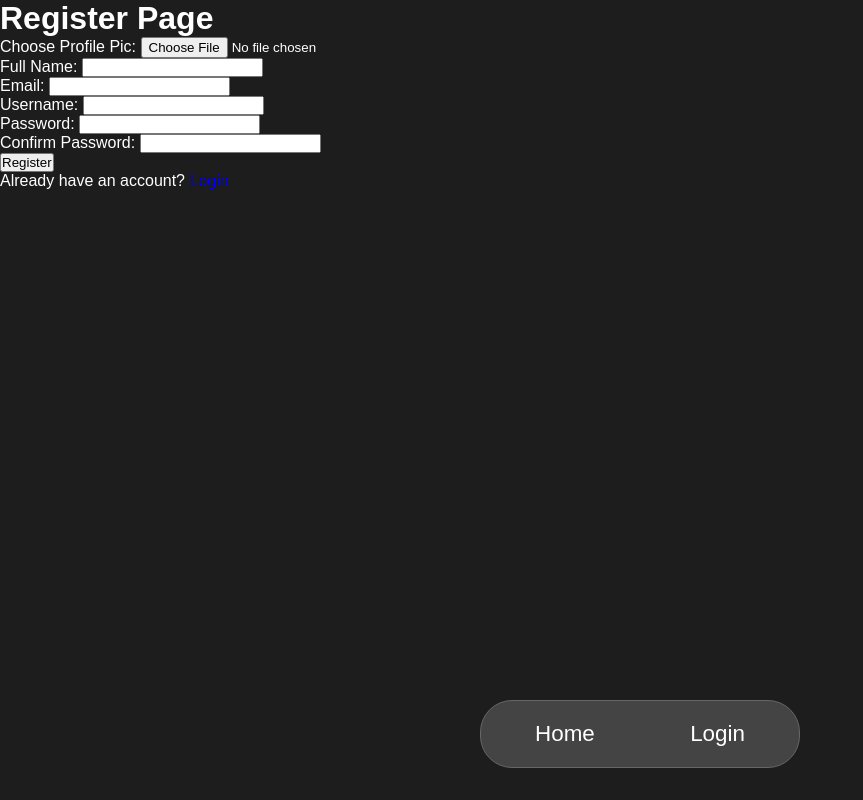
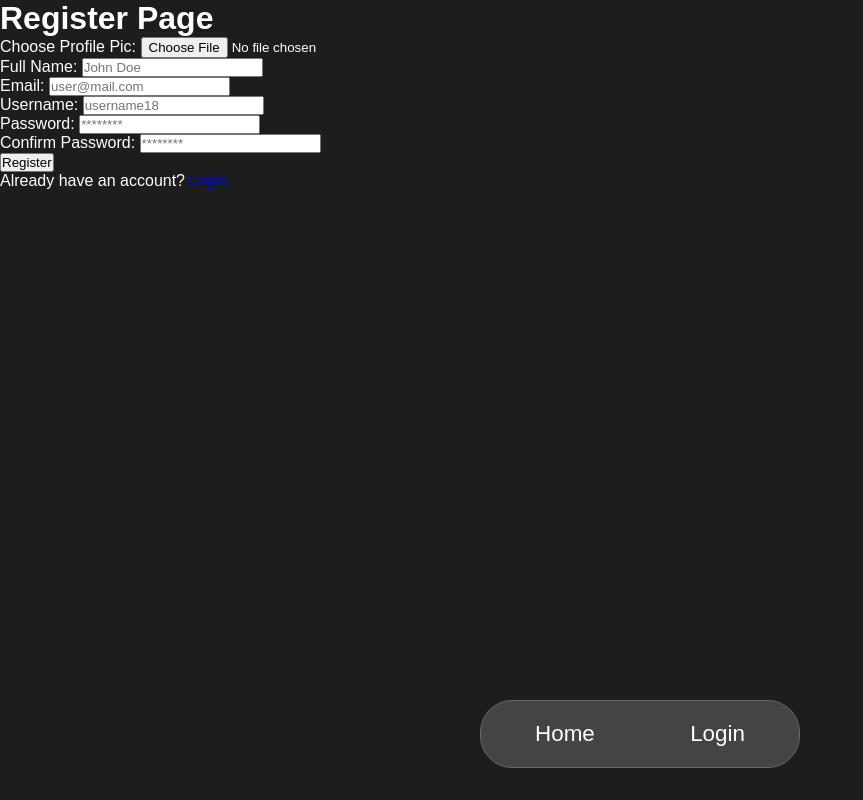
Before and after one commit to Pardeep-Shyoran/Lite-Insta, a React (Vite) app in the folder Frontend/: page /register in a window 1280 px wide. Shown: the whole page, without its empty margins (0-863 px from the left). Built offline with nearby package versions, Linux system fonts and the light colour scheme; no server answers; a web font is replaced by a local one.

Commit message:
Register page validation added

```diff
--- a/Frontend/src/pages/Register/Register.jsx
+++ b/Frontend/src/pages/Register/Register.jsx
@@ -3,13 +3,12 @@ import { useForm } from "react-hook-form";
 import { useEffect, useState } from "react";
 import { Link, useNavigate } from "react-router-dom";
 import { useDispatch, useSelector } from "react-redux";
-import { toast } from "react-toastify"
+import { toast } from "react-toastify";
 import { nanoid } from "@reduxjs/toolkit";
 import { registerUser } from "../../features/Auth/authActions";
 import styles from "./Register.module.css";
 
 const Register = () => {
-
   const navigate = useNavigate();
   const dispatch = useDispatch();
 
@@ -17,10 +16,15 @@ const Register = () => {
     (state) => state.authReducer
   );
 
-  const { register, handleSubmit } = useForm();
+  const {
+    register,
+    handleSubmit,
+    watch,
+    formState: { errors, isSubmitting },
+  } = useForm();
 
   function RegisterHandler(user) {
-    if(user.password !== user.confirmPassword){
+    if (user.password !== user.confirmPassword) {
       toast.warn("Please check your password and confirm password fields.");
       return;
     }
@@ -51,48 +55,133 @@ const Register = () => {
     <>
       <Helmet>
         <title>Register - Lite-Insta</title>
-        <meta name="description" content="Create a new account on Lite-Insta." />
+        <meta
+          name="description"
+          content="Create a new account on Lite-Insta."
+        />
       </Helmet>
       <div>
         <h1>Register Page</h1>
-        <form onSubmit={handleSubmit(RegisterHandler)} method="POST" encType="multipart/form-data">
+        <form
+          onSubmit={handleSubmit(RegisterHandler)}
+          method="POST"
+          encType="multipart/form-data"
+        >
           <div>
             <label>Choose Profile Pic: </label>
-            <input type="file" {...register('profilePic')} />
+            <input type="file" {...register("profilePic")} />
           </div>
 
           <div>
             <label>Full Name: </label>
-            <input type="text" {...register('fullName')} />
+            <input
+              {...register("fullName", {
+                required: { value: true, message: "Full Name is required." },
+                minLength: {
+                  value: 3,
+                  message: "Full Name must be at least 3 characters.",
+                },
+                maxLength: {
+                  value: 25,
+                  message: "Full Name must be at most 25 characters.",
+                },
+                pattern: {
+                  value: /^[a-zA-Z\s]+$/,
+                  message: "Full Name can only contain letters and spaces.",
+                },
+              })}
+              type="text"
+              placeholder="John Doe"
+            />
+            {errors.fullName && <p>{errors.fullName.message}</p>}
           </div>
 
           <div>
             <label>Email: </label>
-            <input type="email" {...register('email')} />
+            <input
+              {...register("email", {
+                required: { value: true, message: "Email is required." },
+                pattern: {
+                  value: /^[a-zA-Z0-9._%+-]+@[a-zA-Z0-9.-]+\.[a-zA-Z]{2,}$/,
+                  message: "Please enter a valid email address.",
+                },
+              })}
+              type="email"
+              placeholder="user@mail.com"
+            />
+            {errors.email && <p>{errors.email.message}</p>}
           </div>
 
           <div>
             <label>Username: </label>
-            <input type="text" {...register('username')} />
+            <input
+              {...register("username", {
+                required: { value: true, message: "Username is required." },
+                minLength: {
+                  value: 3,
+                  message: "Username must be at least 3 characters.",
+                },
+                maxLength: {
+                  value: 15,
+                  message: "Username must be at most 15 characters.",
+                },
+                pattern: {
+                  value: /^[a-zA-Z0-9_]+$/,
+                  message: "Username can only contain letters, numbers, and underscores.",
+                },
+              })}
+              type="text"
+              placeholder="username18"
+            />
+            {errors.username && <p>{errors.username.message}</p>}
           </div>
 
           <div>
             <label>Password: </label>
-            <input type="password" {...register('password')} />
+            <input
+              {...register("password", {
+                required: { value: true, message: "Password is required." },
+                minLength: {
+                  value: 8,
+                  message: "Password must be at least 8 characters.",
+                },
+                maxLength: {
+                  value: 20,
+                  message: "Password must be at most 20 characters.",
+                },
+                pattern: {
+                  value: /^(?=.*[a-z])(?=.*[A-Z])(?=.*\d)(?=.*[@$!%*?&])[A-Za-z\d@$!%*?&]{8,}$/,
+                  message: "Password must contain at least one uppercase letter, one lowercase letter, one number, and one special character.",
+                },
+              })}
+              type="password"
+              placeholder="********"
+            />
+            {errors.password && <p>{errors.password.message}</p>}
           </div>
 
           <div>
             <label>Confirm Password: </label>
-            <input type="password" {...register('confirmPassword')} />
+            <input
+              {...register("confirmPassword", {
+                required: { value: true, message: "Please confirm your password." },
+                validate: (value) =>
+                  value === watch("password") || "Passwords do not match.",
+              })}
+              type="password"
+              placeholder="********"
+            />
+            {errors.confirmPassword && <p>{errors.confirmPassword.message}</p>}
           </div>
 
-          <button type="submit">Register</button>
-          <p>Already have an account? <Link to="/login">Login</Link></p>
-
+          <button type="submit" disabled={isSubmitting}>{isSubmitting ? "Registering..." : "Register"}</button>
+          <p>
+            Already have an account? <Link to="/login">Login</Link>
+          </p>
         </form>
       </div>
     </>
-  )
-}
+  );
+};
 
-export default Register
+export default Register;
```
